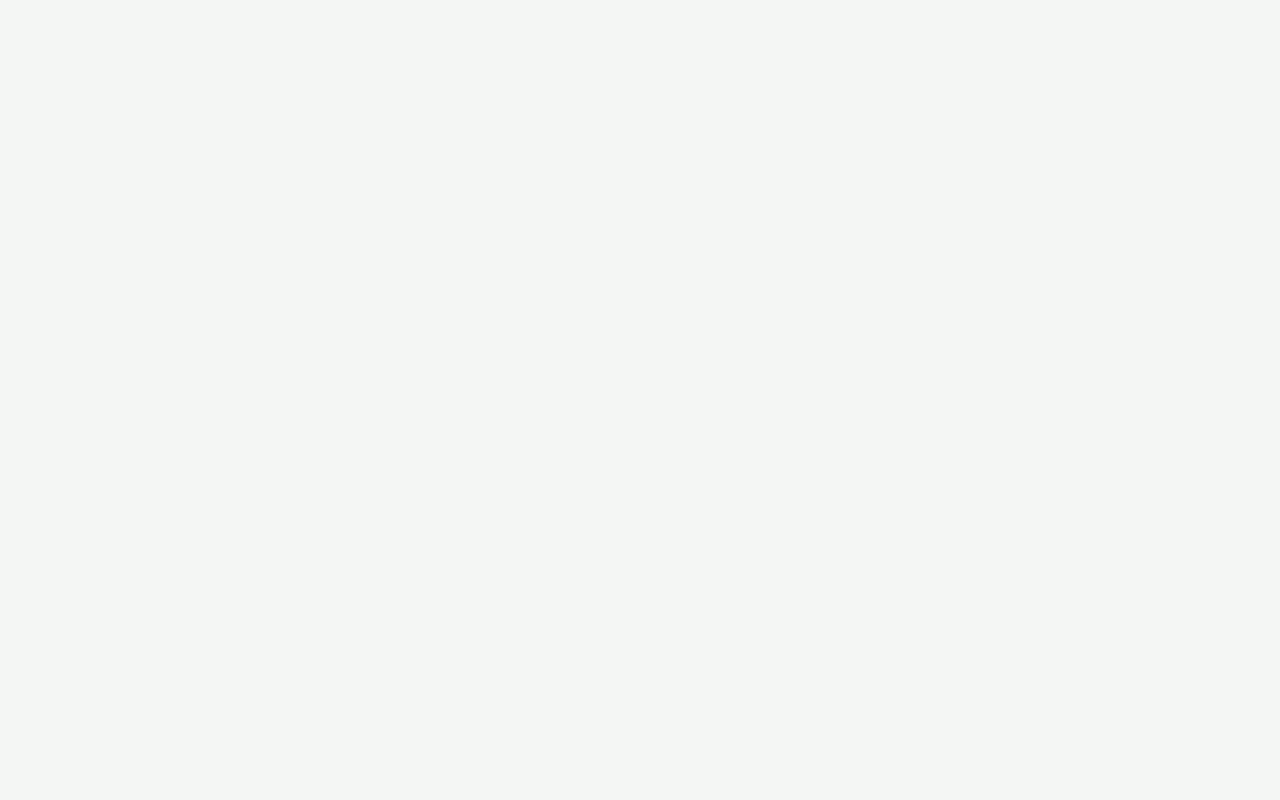
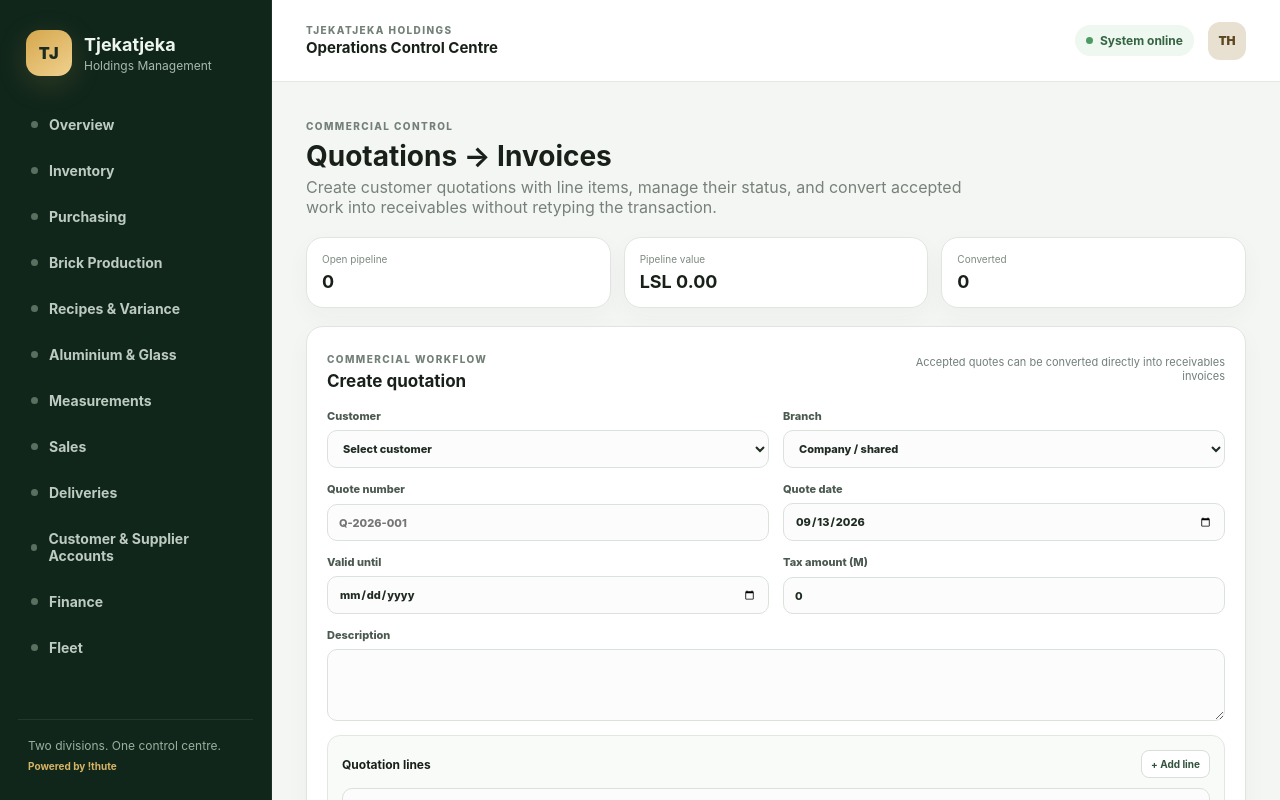
Before and after one commit to ithute-stak/tjekatjeka, a Next.js app in the folder apps/frontend/: page /commercial in a window 1280 px wide. Before the commit this address had no page. Shown: the top 800 px of the page. Built offline with nearby package versions, Linux system fonts and the light colour scheme; no server answers.

Commit message:
Add commercial management workspace

```diff
--- /dev/null
+++ b/apps/frontend/app/commercial/page.tsx
@@ -0,0 +1,18 @@
+import { Shell } from "@/components/Shell";
+import { CommercialControl } from "@/components/CommercialControl";
+import { apiGet, money } from "@/lib/api";
+
+type Customer={id:string;name:string};
+type Branch={id:string;name:string};
+type Quote={id:string;quote_no:string;customer_name?:string;status:string;total_amount:number|string;converted_invoice_id?:string|null};
+
+export default async function CommercialPage(){
+ const [customers,branches,quotes]=await Promise.all([apiGet<Customer[]>("customers",[]),apiGet<Branch[]>("branches",[]),apiGet<Quote[]>("quotes",[])]);
+ const pipeline=quotes.filter(x=>!x.converted_invoice_id&&!['rejected','expired'].includes(x.status));
+ const value=pipeline.reduce((sum,x)=>sum+Number(x.total_amount||0),0);
+ return <Shell active="/commercial">
+  <section className="page-head"><div><span className="eyebrow">Commercial control</span><h1>Quotations → Invoices</h1><p>Create customer quotations with line items, manage their status, and convert accepted work into receivables without retyping the transaction.</p></div></section>
+  <section className="metric-strip"><div className="card"><span>Open pipeline</span><strong>{pipeline.length}</strong></div><div className="card"><span>Pipeline value</span><strong>{money(value)}</strong></div><div className="card"><span>Converted</span><strong>{quotes.filter(x=>Boolean(x.converted_invoice_id)).length}</strong></div></section>
+  <CommercialControl customers={customers} branches={branches} quotes={quotes}/>
+ </Shell>;
+}
```
